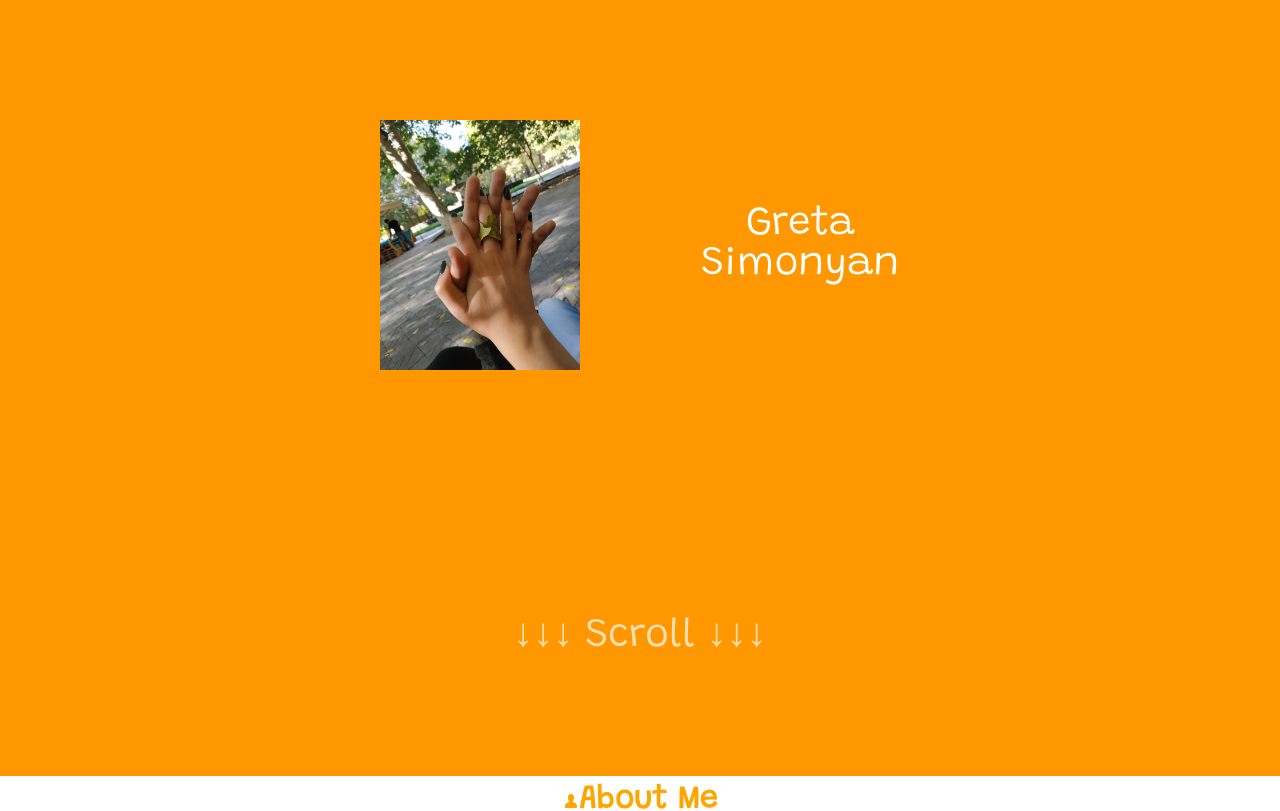
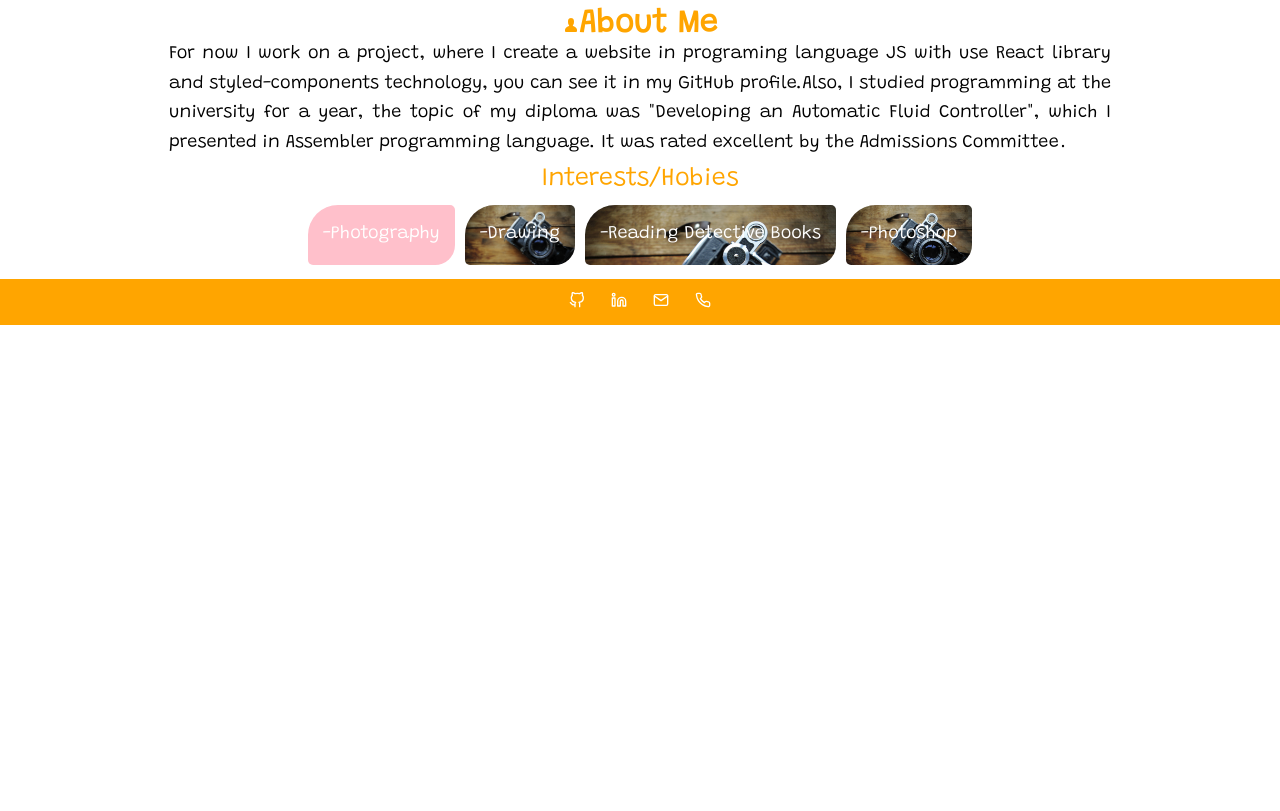
Before and after one commit to GretaSS/portfolio, a React app: page / in a window 1280 px wide. Shown: the top 811 px of the page. Built offline with nearby package versions, Linux system fonts and the light colour scheme.

Commit message:
interests changes

```diff
--- a/src/components/Interests/index.js
+++ b/src/components/Interests/index.js
@@ -1,14 +1,59 @@
-import React from 'react'
+import React, { useState } from 'react'
 import {View, Text} from "../../styled";
 
 function Interests(){
+    const [count, setCount] = useState({
+        images: [
+            './src/assets/images/photography.jpg',
+            './src/assets/images/photography.jpg'
+        ],
+    });
+
     return(
-        <View fontSize='18px' lh='1.65'>
-            Interests/Hobies
-            <View>- Photography</View>
-            <View>- Drawing</View>
-            <View>- Reading Detective Books</View>
-            <View>- Photoshop</View>
+        <View flex alignI='center' fD='column' fontSize='18px' lh='1.65'>
+            <View c='orange' fontSize='25px'>Interests/Hobies</View>
+            <View flex c='white' alignI='center' justC='center'>
+                <View m='5px'
+                    p='15px'
+                    bgColor='pink'
+                    bRad='30px 5px 20px 5px'
+                    bgRep='no-repeat'
+                    bgSize='100%'
+                    bgImg={count}
+                >
+                    -Photography
+                </View>
+                <View m='5px'
+                    p='15px'
+                    bgColor='pink'
+                    bRad='30px 5px 20px 5px'
+                    bgRep='no-repeat'
+                    bgSize='100%'
+                    bgImg='./src/assets/images/photography.jpg'
+                >
+                    -Drawing
+                </View>
+                <View m='5px'
+                    p='15px'
+                    bgColor='pink'
+                    bRad='30px 5px 20px 5px'
+                    bgRep='no-repeat'
+                    bgSize='100%'
+                    bgImg='./src/assets/images/photography.jpg'
+                >
+                    -Reading Detective Books
+                </View>
+                <View m='5px'
+                    p='15px'
+                    bgColor='pink'
+                    bRad='30px 5px 20px 5px'
+                    bgRep='no-repeat'
+                    bgSize='100%'
+                    bgImg='./src/assets/images/photography.jpg'
+                >
+                    -Photoshop
+                </View>
+            </View>
         </View>
     )
 }
--- a/src/pages/Home/index.js
+++ b/src/pages/Home/index.js
@@ -17,7 +17,7 @@ function Home (){
     return(
         <>
             {/* <Letter/> */}
-            <FrontList/>
+            {/* <FrontList/> */}
             <About/>
             <Contacts/>
             {/* <Cover/> */}
```
Also changed, not shown: src/assets/images/photography.jpg (added).
